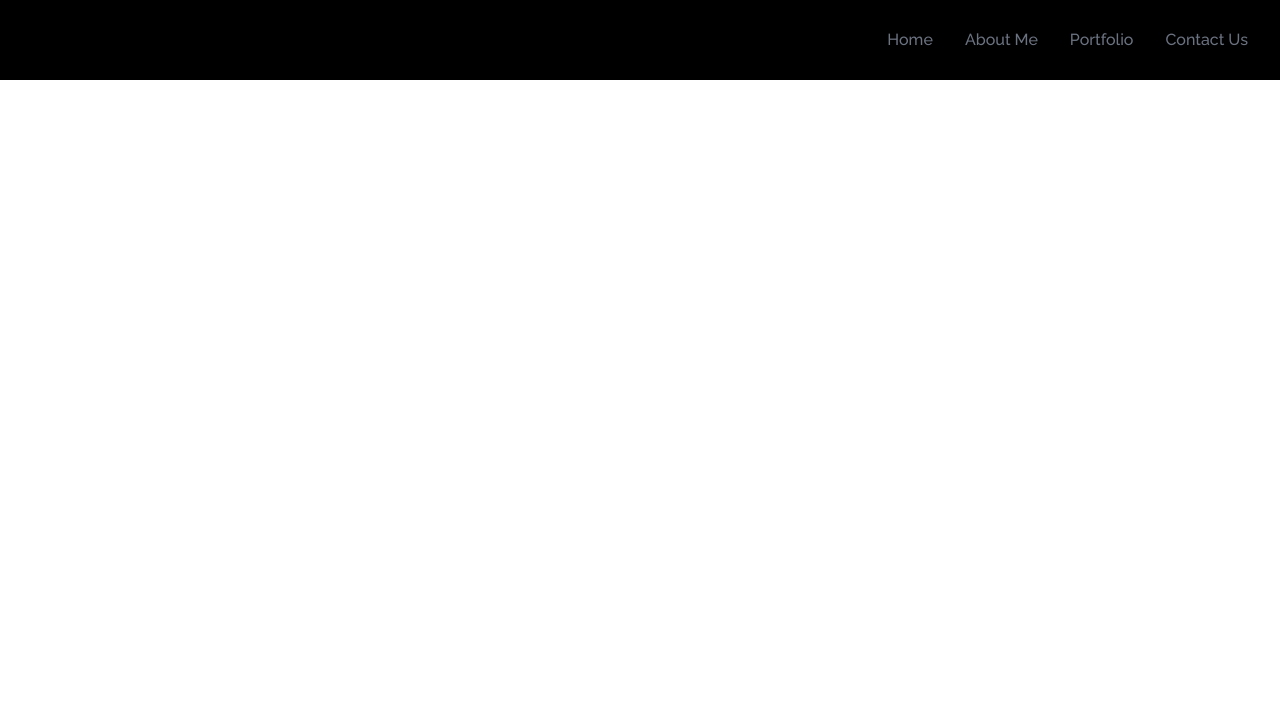
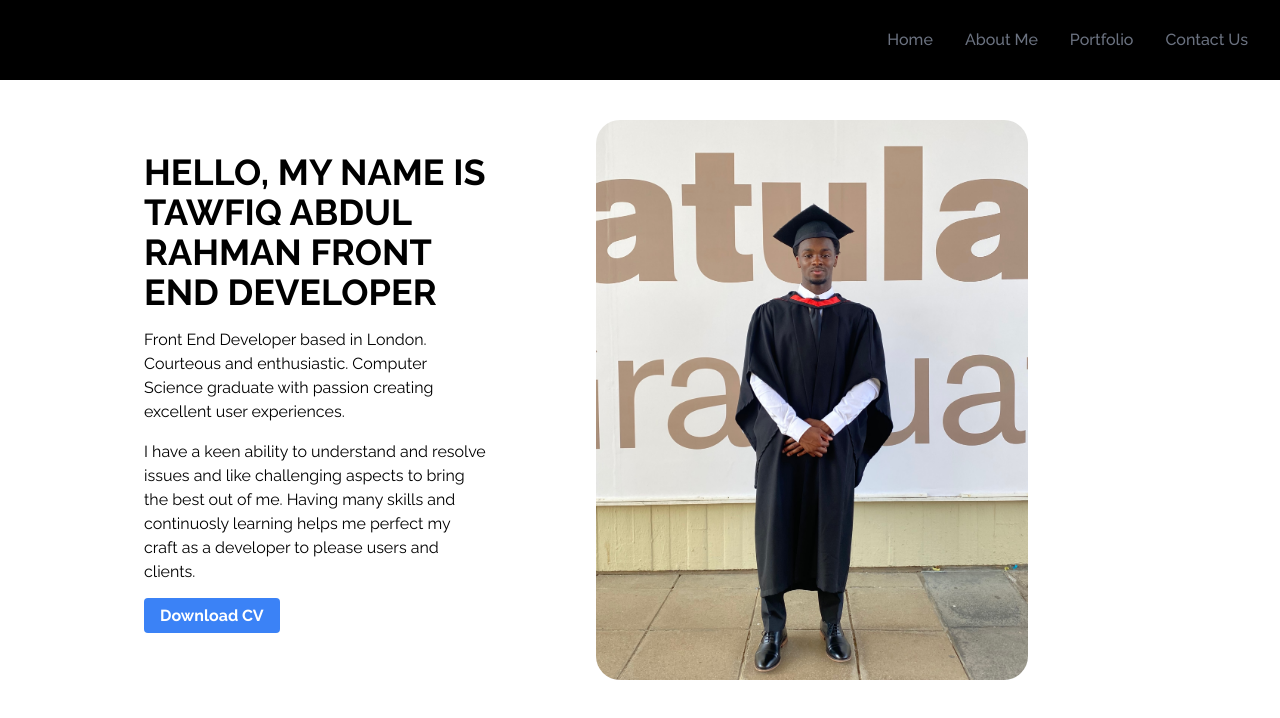
Before and after one commit to ts-develops/Portfolio-React, a React (Create React App) app: page / in a window 1280 px wide. Shown: the top 718 px of the page. Built offline with nearby package versions, Linux system fonts and the light colour scheme; the HTML template or start-up script is replaced by a standard one.

Commit message:
home section completion

```diff
--- a/src/Components/Home.jsx
+++ b/src/Components/Home.jsx
@@ -1,19 +1,24 @@
 import React from 'react'
+import PortfolioImage from '../assets/grad-image.jpeg'
 
 const Home = () => {
   return (
-    <div>
-
-        <div>
-
-
-        </div>
-
-        <div>
-
-
-        </div>
-    </div>
+            <div className='h-screen w-full '>
+                <div className='max-w-screen-lg mx-auto flex flex-col items-center justify-center h-full px-4 md:flex-row'>
+                <div className='flex flex-col justify-center'>
+                <h2 className='text-4xl sm:text-4xl font-bold'>HELLO, MY NAME IS TAWFIQ ABDUL RAHMAN
+                FRONT END DEVELOPER</h2>
+                <p className='max-w-md py-4'>Front End Developer based in London. Courteous and enthusiastic. Computer Science graduate with passion creating excellent user experiences.</p>
+                <p className='max-w-md'>I have a keen ability to understand and resolve issues and like challenging aspects to bring the best out of me. Having many skills and continuosly learning helps me perfect my craft as a developer to please users and clients.</p>
+                <div className='py-5'>
+                <a className='bg-blue-500 hover:bg-blue-700 text-white font-bold py-2 px-4 rounded' href="c">Download CV</a>
+                </div>
+                </div>
+                <div>
+                <img src={PortfolioImage} alt="MyImg" className='rounded-3xl mx-auto w-2/3' />
+                </div>
+                </div>
+            </div>
   )
 }
 
```
Also changed, not shown: src/assets/grad-image.jpeg (added).
